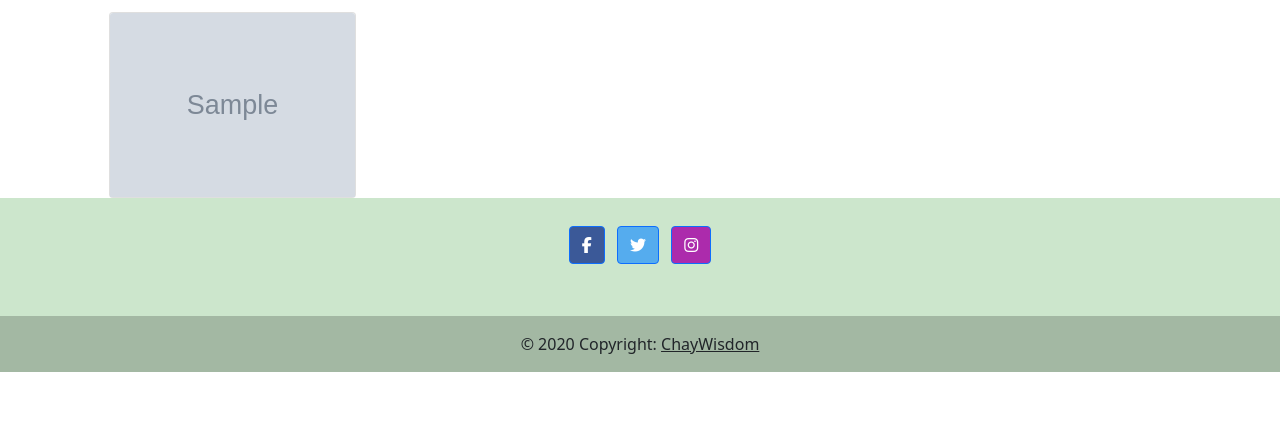
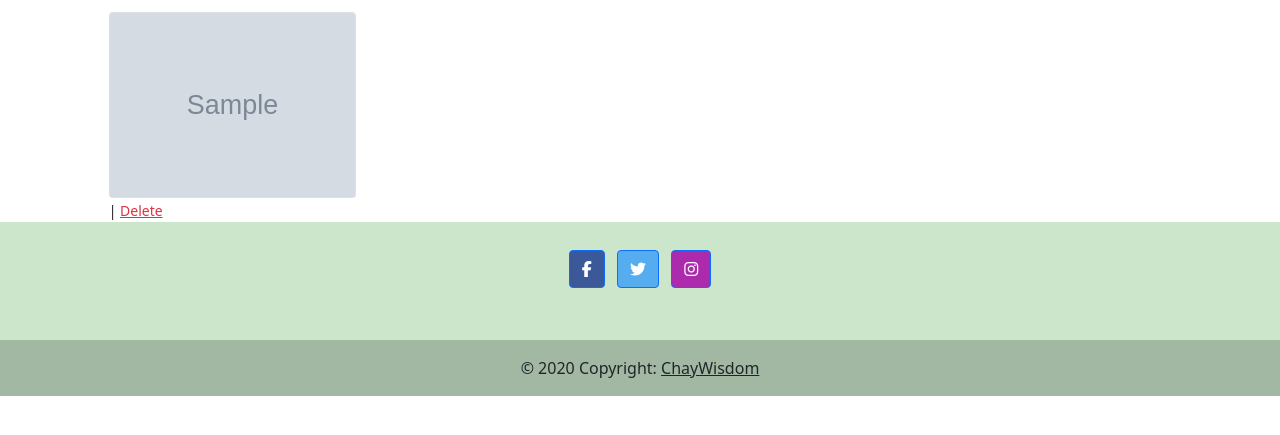
Before and after one commit to Chayno1/Milestone-project-4-Cardiff-Magic-Society, a Django app: page /gallery/ in a window 1280 px wide. Shown: the part 176-611 px from the top of the page. Run offline with Django 4.2, Linux system fonts and the light colour scheme; a user stored in the database is signed in; tables that the repository leaves empty hold one stand-in row (values such as "Sample post"); grey boxes marked "Sample" are stand-in pictures; some libraries are stand-ins or nearby versions.

Commit message:
added delete button to gallery

```diff
--- a/gallery/templates/gallery/gallery.html
+++ b/gallery/templates/gallery/gallery.html
@@ -14,6 +14,11 @@
                             <img class="card-img-top img-fluid gallery_img" src="{{ img.image.url }}" alt="club photos">
                         </a>
                     </div>
+                    {% if request.user.is_superuser %}
+                        <small class="ml-3">|
+                            <a class="text-danger" href="{% url 'delete_image' %}">Delete</a>
+                        </small>
+                    {% endif %}
                 </div>
 
             {% endfor %}
--- a/gallery/urls.py
+++ b/gallery/urls.py
@@ -4,4 +4,5 @@ from . import views
 urlpatterns = [
     path('', views.all_images, name='gallery'),
     path('add/', views.add_image, name='add_image'),
+    path('delete/', views.delete_image, name='delete_image'),
 ]
--- a/gallery/views.py
+++ b/gallery/views.py
@@ -27,7 +27,7 @@ def add_image(request):
     if request.method == 'POST':
         form = GalleryForm(request.POST, request.FILES)
         if form.is_valid():
-            product = form.save()
+            image = form.save()
             messages.success(request, 'Successfully added image!')
             return redirect(reverse('gallery'))
         else:
@@ -41,3 +41,16 @@ def add_image(request):
     }
 
     return render(request, template, context)
+
+
+@login_required
+def delete_image(request, name):
+    """ Delete an image from the gallery """
+    if not request.user.is_superuser:
+        messages.error(request, 'Sorry, only site admin can do that.')
+        return redirect(reverse('home'))
+
+    #image = get_object_or_404(Gallery, pk=images.url_id)
+    #image.delete()
+    #messages.success(request, 'Image deleted!')
+  #  return redirect(reverse('gallery'))
```
